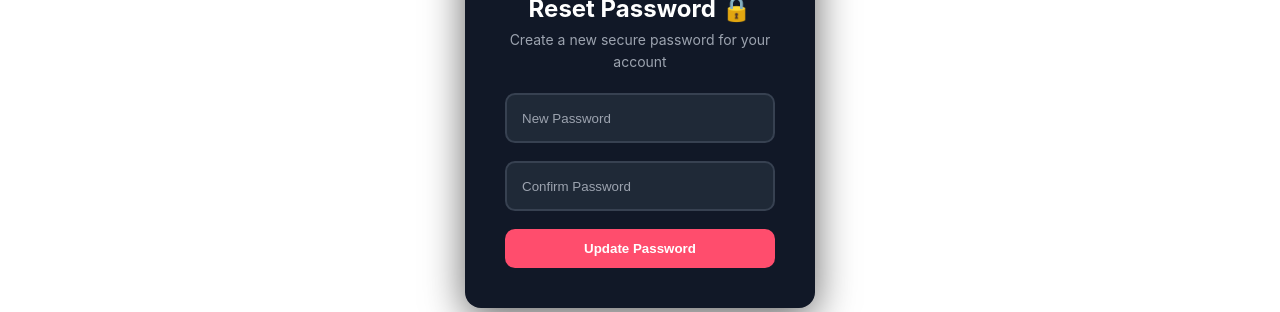
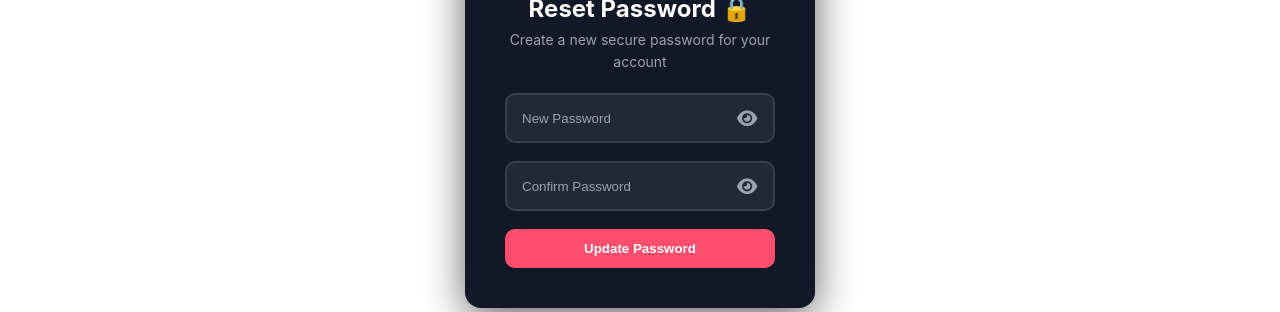
Before and after one commit to rajendramahapatra786-lgtm/AnimeStreet, a Django app: template shop/templates/shop/reset_password.html in a window 1280 px wide. Shown: the part 478-790 px from the top of the page. Run offline with Django 5.2, Linux system fonts and the light colour scheme; the template is opened without the code that fills it, so the values that code supplies are empty.

Commit message:
feat(reset-password): add password visibility toggle with Font Awesome eye icon

```diff
--- a/shop/templates/shop/reset_password.html
+++ b/shop/templates/shop/reset_password.html
@@ -23,21 +23,23 @@
         <form method="POST">
             {% csrf_token %}
 
-            <input
-                type="password"
-                name="password1"
-                class="password-box"
-                placeholder="New Password"
-                required
-            >
+            <div class="password-field">
+                <input type="password" id="password1" name="password1" class="password-box" placeholder="New Password"
+                    required>
 
-            <input
-                type="password"
-                name="password2"
-                class="password-box"
-                placeholder="Confirm Password"
-                required
-            >
+                <span class="toggle-password" onclick="togglePassword('password1', this)">
+                    <i class="fa-solid fa-eye"></i>
+                </span>
+            </div>
+
+            <div class="password-field">
+                <input type="password" id="password2" name="password2" class="password-box"
+                    placeholder="Confirm Password" required>
+
+                <span class="toggle-password" onclick="togglePassword('password2', this)">
+                    <i class="fa-solid fa-eye"></i>
+                </span>
+            </div>
 
             <button type="submit" class="verify-btn">
                 Update Password
@@ -51,102 +53,175 @@
 
 {% block extra_css %}
 <style>
-
     .otp-wrapper {
-    height: 100vh;
-    display:flex;
-    justify-content:center;
-    align-items:center;
-    background:#fff;
+        min-height: 100vh;
+        display: flex;
+        justify-content: center;
+        align-items: center;
+        background: #fff;
     }
 
-.otp-card{
-    width:350px;
-    background:#111827;
-    border-radius:16px;
-    padding:40px;
-    text-align:center;
-    box-shadow:0 10px 40px rgba(0,0,0,.6);
-    animation:fadeIn .6s ease;
+    .otp-card {
+        width: 350px;
+        background: #111827;
+        border-radius: 16px;
+        padding: 40px;
+        text-align: center;
+        box-shadow: 0 10px 40px rgba(0, 0, 0, .6);
+        animation: fadeIn .6s ease;
     }
 
-.otp-card h2{
-    color:#fff;
+    .otp-card h2 {
+        color: #fff;
     }
 
-.sub-text{
-    color:#9ca3af;
-    margin-bottom:20px;
-    font-size:14px;
+    .sub-text {
+        color: #9ca3af;
+        margin-bottom: 20px;
+        font-size: 14px;
     }
 
-.password-box{
-    width:100%;
-    height:50px;
-    background:#1f2937;
-    border:2px solid #374151;
-    border-radius:10px;
-    color:#fff;
-    padding:0 15px;
-    margin-bottom:18px;
-    box-sizing:border-box;
-    transition:.3s;
+    .password-box {
+        width: 100%;
+        height: 50px;
+        background: #1f2937;
+        border: 2px solid #374151;
+        border-radius: 10px;
+        color: #fff;
+        padding: 0 15px;
+        margin-bottom: 18px;
+        box-sizing: border-box;
+        transition: .3s;
     }
 
-.password-box::placeholder{
-    color:#9ca3af;
+    .password-field {
+        position: relative;
+        margin-bottom: 18px;
     }
 
-.password-box:focus{
-    outline:none;
-    border-color:#ff4d6d;
-    box-shadow:0 0 10px #ff4d6d;
+    .password-field .password-box {
+        margin-bottom: 0;
+        padding-right: 50px;
     }
 
-.verify-btn{
-    width:100%;
-    padding:12px;
-    border:none;
-    border-radius:10px;
-    background:#ff4d6d;
-    color:#fff;
-    font-weight:bold;
-    cursor:pointer;
-    transition:.3s;
+   .toggle-password {
+    position: absolute;
+    top: 50%;
+    right: 16px;
+
+    width: 24px;
+    height: 24px;
+
+    display: flex;
+    align-items: center;
+    justify-content: center;
+
+    transform: translateY(-50%);
+    cursor: pointer;
+    color: #9ca3af;
+    font-size: 18px;
+    transition: .3s ease;
+}
+    .toggle-password:hover {
+        color: #ff4d6d;
     }
 
-.verify-btn:hover{
-    background:#ff1e4d;
+    .password-box::placeholder {
+        color: #9ca3af;
     }
 
-.alert{
-    color:#f87171;
-    margin-bottom:15px;
+    .password-box:focus {
+        outline: none;
+        border-color: #ff4d6d;
+        box-shadow: 0 0 10px #ff4d6d;
     }
 
-.otp-image img{
-    width:140px;
-    margin-bottom:10px;
-    animation:float 3s ease-in-out infinite;
-    rotate:-90deg;
+    .verify-btn {
+        width: 100%;
+        padding: 12px;
+        border: none;
+        border-radius: 10px;
+        background: #ff4d6d;
+        color: #fff;
+        font-weight: bold;
+        cursor: pointer;
+        transition: .3s;
     }
 
-@keyframes float{
-    0%{transform:translateY(0);}
-    50%{transform:translateY(-10px);}
-    100%{transform:translateY(0);}
+    .verify-btn:hover {
+        background: #ff1e4d;
     }
 
-@keyframes fadeIn{
-    from{
-        opacity:0;
-        transform:scale(.9);
+    .alert {
+        color: #f87171;
+        margin-bottom: 15px;
     }
-    to{
-        opacity:1;
-        transform:scale(1);
+
+    .otp-image img {
+        width: 140px;
+        margin-bottom: 10px;
+        animation: float 3s ease-in-out infinite;
+        rotate: -90deg;
+    }
+
+    @keyframes float {
+        0% {
+            transform: translateY(0);
+        }
+
+        50% {
+            transform: translateY(-10px);
+        }
+
+        100% {
+            transform: translateY(0);
         }
     }
 
+    @keyframes fadeIn {
+        from {
+            opacity: 0;
+            transform: scale(.9);
+        }
+
+        to {
+            opacity: 1;
+            transform: scale(1);
+        }
+    }
 </style>
 {% endblock %}
+
+{% block extra_js %}
+
+<script>
+
+function togglePassword(id, element){
+
+    const input = document.getElementById(id);
+
+    const icon = element.querySelector("i");
+
+    if(input.type === "password"){
+
+        input.type = "text";
+
+        icon.classList.remove("fa-eye");
+
+        icon.classList.add("fa-eye-slash");
+
+    }else{
+
+        input.type = "password";
+
+        icon.classList.remove("fa-eye-slash");
+
+        icon.classList.add("fa-eye");
+
+    }
+
+}
+
+</script>
+
+{% endblock %}
```
Also changed, not shown: db.sqlite3. Lines whose indentation alone changed are shown as unchanged.
